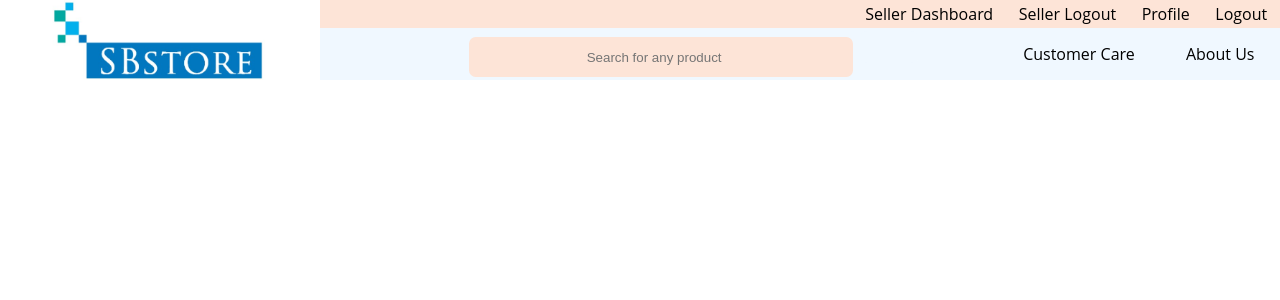
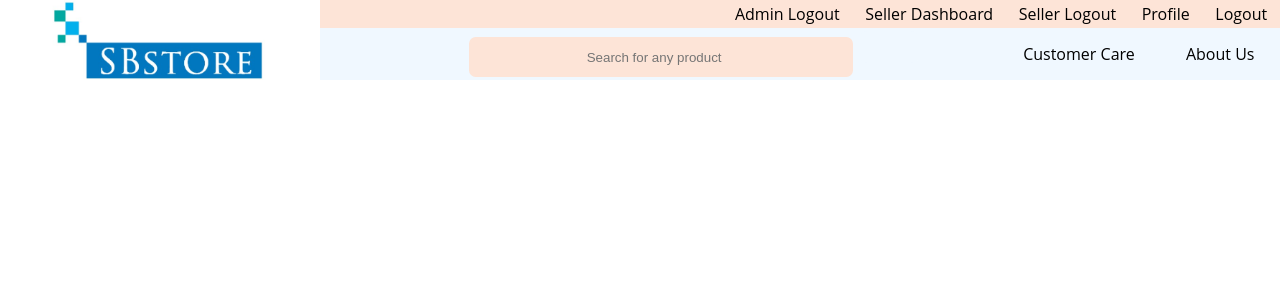
Before and after one commit to SubodhBarakoti/SBstore, a PHP site: page /includes/header.php in a window 1280 px wide. Shown: the top 300 px of the page. Run offline with PHP 8.4, Linux system fonts and the light colour scheme; the visitor is signed in with stand-in values (Sample User, id 1).

Commit message:
Added admin logout on navbar

```diff
--- a/includes/header.php
+++ b/includes/header.php
@@ -63,6 +63,13 @@
             <?php
 
                 }
+                if(!empty($_SESSION['admin_id'])){
+            ?>
+                <div class="logout" onclick=location.href="/SBstore/admin/logout.php">
+                    Admin Logout
+                </div>
+                <?php
+                }
             ?>
         </div>
 
```
